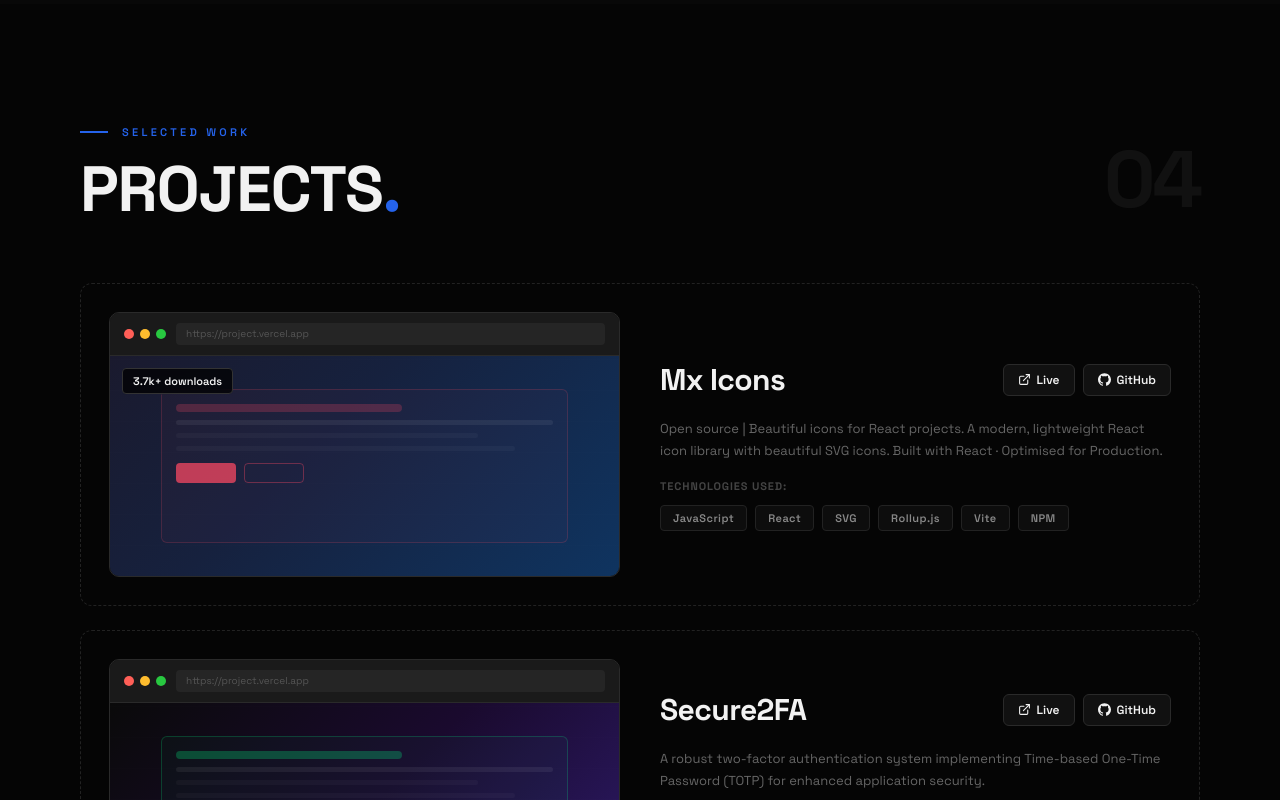
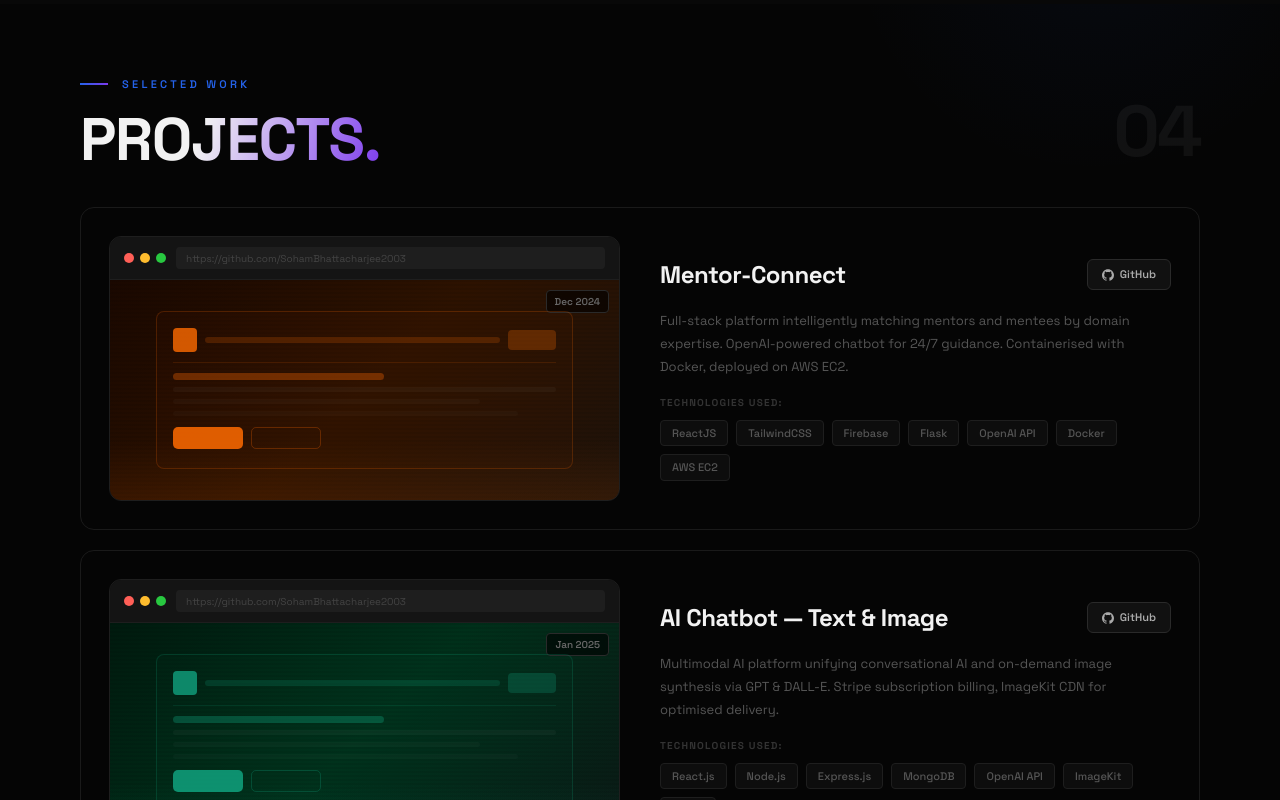
Before and after one commit to SohamBhattacharjee2003/Portfolio_Next, a Next.js app: page / in a window 1280 px wide. Shown: the part 1540-2340 px from the top of the page. Built offline with nearby package versions, Linux system fonts and the light colour scheme.

Commit message:
Projects: accent glow on hover, scanline texture, animated tag hover, gradient heading

```diff
--- a/components/Projects.tsx
+++ b/components/Projects.tsx
@@ -5,132 +5,93 @@ import { FiExternalLink } from "react-icons/fi";
 
 const projects = [
   {
-    title: "Mx Icons",
-    badge: "3.7k+ downloads",
-    desc: "Open source | Beautiful icons for React projects. A modern, lightweight React icon library with beautiful SVG icons. Built with React · Optimised for Production.",
-    tags: ["JavaScript", "React", "SVG", "Rollup.js", "Vite", "NPM"],
-    live: "#",
-    github: "#",
-    gradient: "linear-gradient(135deg, #1a1a2e 0%, #16213e 40%, #0f3460 100%)",
-    accent: "#e94560",
+    title: "Mentor-Connect",
+    date: "Dec 2024",
+    desc: "Full-stack platform intelligently matching mentors and mentees by domain expertise. OpenAI-powered chatbot for 24/7 guidance. Containerised with Docker, deployed on AWS EC2.",
+    tags: ["ReactJS", "TailwindCSS", "Firebase", "Flask", "OpenAI API", "Docker", "AWS EC2"],
+    live: null,
+    github: "https://github.com/SohamBhattacharjee2003",
+    gradient: "linear-gradient(135deg,#1a0800 0%,#2d1200 50%,#ff6b0015 100%)",
+    accent: "#ff6b00",
   },
   {
-    title: "Secure2FA",
-    badge: null,
-    desc: "A robust two-factor authentication system implementing Time-based One-Time Password (TOTP) for enhanced application security.",
-    tags: ["JavaScript", "React", "Node.js", "MongoDB", "Java", "SpringBoot", "Spring Security"],
-    live: "#",
-    github: "#",
-    gradient: "linear-gradient(135deg, #0a0a0a 0%, #1a0a2e 50%, #2d1b69 100%)",
-    accent: "#00ff88",
+    title: "AI Chatbot — Text & Image",
+    date: "Jan 2025",
+    desc: "Multimodal AI platform unifying conversational AI and on-demand image synthesis via GPT & DALL-E. Stripe subscription billing, ImageKit CDN for optimised delivery.",
+    tags: ["React.js", "Node.js", "Express.js", "MongoDB", "OpenAI API", "ImageKit", "Stripe"],
+    live: null,
+    github: "https://github.com/SohamBhattacharjee2003",
+    gradient: "linear-gradient(135deg,#001a0e 0%,#00301a 50%,#10a37f18 100%)",
+    accent: "#10a37f",
   },
   {
-    title: "BlogZone",
-    badge: null,
-    desc: "A modern full-stack blogging platform with rich text editing, user authentication, and a clean reading experience.",
-    tags: ["React", "Node.js", "MongoDB", "Express", "JWT"],
-    live: "#",
-    github: "#",
-    gradient: "linear-gradient(135deg, #0d1117 0%, #161b22 50%, #21262d 100%)",
-    accent: "#58a6ff",
+    title: "ReqNest — API Sandbox",
+    date: "Mar 2025",
+    desc: "Cross-platform Flutter app for mobile-native API testing — full REST support, live response introspection. Flask/Gunicorn backend returns latency, status codes, formatted JSON.",
+    tags: ["Flutter", "Flask", "Supabase", "REST APIs", "JWT", "Gunicorn"],
+    live: null,
+    github: "https://github.com/SohamBhattacharjee2003",
+    gradient: "linear-gradient(135deg,#00101e 0%,#00203e 50%,#027dff18 100%)",
+    accent: "#027dff",
   },
   {
-    title: "AI Dashboard",
-    badge: null,
-    desc: "Real-time analytics dashboard powered by AI — ingests live data, surfaces insights, and auto-generates reports.",
-    tags: ["Next.js", "OpenAI", "PostgreSQL", "TypeScript"],
+    title: "SyncIDE — Collaborative IDE",
+    date: "Apr 2025",
+    desc: "Browser-based IDE for real-time pair programming. Live multi-cursor sync over WebSocket with sub-second latency. Peer-to-peer video calling via WebRTC built directly into the editor.",
+    tags: ["React.js", "Node.js", "Express.js", "MongoDB", "WebSocket", "WebRTC", "Tailwind CSS"],
     live: "#",
-    github: "#",
-    gradient: "linear-gradient(135deg, #0f0c29 0%, #302b63 50%, #24243e 100%)",
-    accent: "#a78bfa",
+    github: "https://github.com/SohamBhattacharjee2003",
+    gradient: "linear-gradient(135deg,#001810 0%,#00301e 50%,#00c98318 100%)",
+    accent: "#00c983",
   },
 ];
 
-function BrowserMockup({ gradient, accent, badge }: { gradient: string; accent: string; badge: string | null }) {
+function BrowserMockup({ gradient, accent, date }: { gradient: string; accent: string; date: string }) {
   return (
-    <div style={{
-      borderRadius: 10,
-      overflow: "hidden",
-      border: "1px solid #2a2a2a",
-      background: "#111",
-      flexShrink: 0,
-    }}>
-      {/* Browser chrome */}
-      <div style={{
-        background: "#1a1a1a",
-        padding: "10px 14px",
-        display: "flex",
-        alignItems: "center",
-        gap: 10,
-        borderBottom: "1px solid #2a2a2a",
-      }}>
+    <div style={{ borderRadius: 12, overflow: "hidden", border: "1px solid #1e1e1e", background: "#0a0a0a", flexShrink: 0 }}>
+      {/* Chrome bar */}
+      <div style={{ background: "#141414", padding: "10px 14px", display: "flex", alignItems: "center", gap: 10, borderBottom: "1px solid #1e1e1e" }}>
         <div style={{ display: "flex", gap: 6 }}>
-          <div style={{ width: 10, height: 10, borderRadius: "50%", background: "#ff5f57" }} />
-          <div style={{ width: 10, height: 10, borderRadius: "50%", background: "#febc2e" }} />
-          <div style={{ width: 10, height: 10, borderRadius: "50%", background: "#28c840" }} />
+          {["#ff5f57","#febc2e","#28c840"].map(c => <div key={c} style={{ width: 10, height: 10, borderRadius: "50%", background: c }} />)}
         </div>
-        <div style={{
-          flex: 1,
-          background: "#252525",
-          borderRadius: 4,
-          height: 22,
-          display: "flex",
-          alignItems: "center",
-          paddingLeft: 10,
-        }}>
-          <span style={{ fontSize: 10, color: "#555" }}>https://project.vercel.app</span>
+        <div style={{ flex: 1, background: "#1e1e1e", borderRadius: 4, height: 22, display: "flex", alignItems: "center", paddingLeft: 10 }}>
+          <span style={{ fontSize: 10, color: "#444" }}>https://github.com/SohamBhattacharjee2003</span>
         </div>
       </div>
 
-      {/* Screenshot area */}
-      <div style={{
-        height: 220,
-        background: gradient,
-        position: "relative",
-        display: "flex",
-        alignItems: "center",
-        justifyContent: "center",
-      }}>
-        {/* Decorative inner UI hint */}
-        <div style={{ position: "absolute", inset: 0, opacity: 0.15, backgroundImage: "repeating-linear-gradient(0deg, transparent, transparent 30px, rgba(255,255,255,0.03) 30px, rgba(255,255,255,0.03) 31px)" }} />
-        <div style={{
-          width: "80%",
-          height: "70%",
-          border: `1px solid ${accent}33`,
-          borderRadius: 6,
-          background: `${accent}08`,
-          display: "flex",
-          flexDirection: "column",
-          gap: 8,
-          padding: 14,
-        }}>
-          <div style={{ width: "60%", height: 8, background: `${accent}40`, borderRadius: 4 }} />
-          <div style={{ width: "100%", height: 5, background: "#ffffff10", borderRadius: 4 }} />
-          <div style={{ width: "80%", height: 5, background: "#ffffff08", borderRadius: 4 }} />
-          <div style={{ width: "90%", height: 5, background: "#ffffff08", borderRadius: 4 }} />
-          <div style={{ display: "flex", gap: 8, marginTop: 4 }}>
-            <div style={{ width: 60, height: 20, background: accent, borderRadius: 4, opacity: 0.8 }} />
-            <div style={{ width: 60, height: 20, border: `1px solid ${accent}66`, borderRadius: 4 }} />
+      {/* Screen */}
+      <div style={{ height: 220, background: gradient, position: "relative", display: "flex", alignItems: "center", justifyContent: "center", overflow: "hidden" }}>
+
+        {/* scanline texture */}
+        <div style={{ position: "absolute", inset: 0, backgroundImage: "repeating-linear-gradient(0deg,transparent,transparent 2px,rgba(0,0,0,0.08) 2px,rgba(0,0,0,0.08) 4px)", pointerEvents: "none" }} />
+
+        {/* mock UI */}
+        <div style={{ width: "82%", height: "72%", border: `1px solid ${accent}33`, borderRadius: 8, background: `${accent}06`, padding: 16, display: "flex", flexDirection: "column", gap: 10, position: "relative", zIndex: 1 }}>
+          {/* nav bar mockup */}
+          <div style={{ display: "flex", gap: 8, alignItems: "center", paddingBottom: 10, borderBottom: `1px solid ${accent}20` }}>
+            <div style={{ width: 24, height: 24, borderRadius: 4, background: accent, opacity: 0.8 }} />
+            <div style={{ flex: 1, height: 6, background: `${accent}30`, borderRadius: 4 }} />
+            <div style={{ width: 48, height: 20, background: `${accent}40`, borderRadius: 4 }} />
+          </div>
+          <div style={{ display: "flex", flexDirection: "column", gap: 7, flex: 1 }}>
+            <div style={{ width: "55%", height: 7, background: `${accent}55`, borderRadius: 4 }} />
+            <div style={{ width: "100%", height: 5, background: "#ffffff08", borderRadius: 4 }} />
+            <div style={{ width: "80%",  height: 5, background: "#ffffff06", borderRadius: 4 }} />
+            <div style={{ width: "90%",  height: 5, background: "#ffffff05", borderRadius: 4 }} />
+            <div style={{ display: "flex", gap: 8, marginTop: 4 }}>
+              <div style={{ width: 70, height: 22, background: accent, borderRadius: 5, opacity: 0.85 }} />
+              <div style={{ width: 70, height: 22, border: `1px solid ${accent}44`, borderRadius: 5 }} />
+            </div>
           </div>
         </div>
 
-        {badge && (
-          <div style={{
-            position: "absolute",
-            top: 12,
-            left: 12,
-            background: "rgba(0,0,0,0.75)",
-            border: "1px solid #333",
-            borderRadius: 4,
-            padding: "4px 10px",
-            fontSize: 11,
-            fontWeight: 600,
-            color: "#f2f2f2",
-            backdropFilter: "blur(8px)",
-          }}>
-            {badge}
-          </div>
-        )}
+        {/* date badge */}
+        <div style={{ position: "absolute", top: 10, right: 10, background: "rgba(0,0,0,0.6)", border: "1px solid #2a2a2a", borderRadius: 4, padding: "3px 8px", fontSize: 10, fontWeight: 600, color: "#666", backdropFilter: "blur(8px)" }}>
+          {date}
+        </div>
+
+        {/* accent glow bottom */}
+        <div style={{ position: "absolute", bottom: 0, left: 0, right: 0, height: 60, background: `linear-gradient(to top, ${accent}18, transparent)`, pointerEvents: "none" }} />
       </div>
     </div>
   );
@@ -144,108 +105,55 @@ function ProjectCard({ p }: { p: typeof projects[0] }) {
       onMouseEnter={() => setHovered(true)}
       onMouseLeave={() => setHovered(false)}
       style={{
-        border: `1px dashed ${hovered ? "#333" : "#222"}`,
-        borderRadius: 12,
+        border: `1px solid ${hovered ? p.accent + "44" : "#1a1a1a"}`,
+        borderRadius: 14,
         padding: 28,
         display: "grid",
         gridTemplateColumns: "1fr 1fr",
         gap: 40,
         alignItems: "center",
-        transition: "border-color 0.25s, background 0.25s",
+        transition: "border-color 0.3s, background 0.3s, box-shadow 0.3s",
         background: hovered ? "#0a0a0a" : "transparent",
-        cursor: "default",
+        boxShadow: hovered ? `0 0 40px ${p.accent}10` : "none",
       }}
     >
-      {/* Left: browser mockup */}
-      <BrowserMockup gradient={p.gradient} accent={p.accent} badge={p.badge} />
+      <BrowserMockup gradient={p.gradient} accent={p.accent} date={p.date} />
 
-      {/* Right: project info */}
       <div style={{ display: "flex", flexDirection: "column", gap: 16 }}>
-
-        {/* Title + buttons */}
-        <div style={{ display: "flex", alignItems: "center", gap: 14, flexWrap: "wrap" }}>
-          <h3 style={{
-            fontSize: "clamp(22px, 2.5vw, 30px)",
-            fontWeight: 700,
-            color: "#f2f2f2",
-            letterSpacing: "-0.02em",
-          }}>
+        {/* Title row */}
+        <div style={{ display: "flex", alignItems: "center", gap: 12, flexWrap: "wrap" }}>
+          <h3 style={{ fontSize: "clamp(18px, 2vw, 24px)", fontWeight: 700, color: hovered ? p.accent : "#f2f2f2", transition: "color 0.3s", letterSpacing: "-0.02em" }}>
             {p.title}
           </h3>
-
           <div style={{ display: "flex", gap: 8, marginLeft: "auto" }}>
-            <a
-              href={p.live}
-              style={{
-                display: "flex",
-                alignItems: "center",
-                gap: 6,
-                padding: "6px 14px",
-                border: "1px solid #2a2a2a",
-                borderRadius: 6,
-                fontSize: 12,
-                fontWeight: 600,
-                color: "#f2f2f2",
-                background: "#111",
-                textDecoration: "none",
-                transition: "border-color 0.2s, color 0.2s",
-              }}
-              onMouseEnter={e => { (e.currentTarget as HTMLAnchorElement).style.borderColor = "#2563eb"; (e.currentTarget as HTMLAnchorElement).style.color = "#2563eb"; }}
-              onMouseLeave={e => { (e.currentTarget as HTMLAnchorElement).style.borderColor = "#2a2a2a"; (e.currentTarget as HTMLAnchorElement).style.color = "#f2f2f2"; }}
-            >
-              <FiExternalLink size={13} />
-              Live
-            </a>
-            <a
-              href={p.github}
-              style={{
-                display: "flex",
-                alignItems: "center",
-                gap: 6,
-                padding: "6px 14px",
-                border: "1px solid #2a2a2a",
-                borderRadius: 6,
-                fontSize: 12,
-                fontWeight: 600,
-                color: "#f2f2f2",
-                background: "#111",
-                textDecoration: "none",
-                transition: "border-color 0.2s, color 0.2s",
-              }}
-              onMouseEnter={e => { (e.currentTarget as HTMLAnchorElement).style.borderColor = "#2563eb"; (e.currentTarget as HTMLAnchorElement).style.color = "#2563eb"; }}
-              onMouseLeave={e => { (e.currentTarget as HTMLAnchorElement).style.borderColor = "#2a2a2a"; (e.currentTarget as HTMLAnchorElement).style.color = "#f2f2f2"; }}
-            >
-              <SiGithub size={13} />
-              GitHub
+            {p.live && (
+              <a href={p.live} target="_blank" rel="noreferrer"
+                style={{ display: "flex", alignItems: "center", gap: 6, padding: "6px 14px", border: `1px solid #2a2a2a`, borderRadius: 6, fontSize: 11, fontWeight: 600, color: "#aaa", background: "#111", textDecoration: "none", transition: "all 0.2s" }}
+                onMouseEnter={e => { const el = e.currentTarget as HTMLElement; el.style.borderColor = p.accent; el.style.color = p.accent; }}
+                onMouseLeave={e => { const el = e.currentTarget as HTMLElement; el.style.borderColor = "#2a2a2a"; el.style.color = "#aaa"; }}>
+                <FiExternalLink size={12} /> Live
+              </a>
+            )}
+            <a href={p.github} target="_blank" rel="noreferrer"
+              style={{ display: "flex", alignItems: "center", gap: 6, padding: "6px 14px", border: "1px solid #2a2a2a", borderRadius: 6, fontSize: 11, fontWeight: 600, color: "#aaa", background: "#111", textDecoration: "none", transition: "all 0.2s" }}
+              onMouseEnter={e => { const el = e.currentTarget as HTMLElement; el.style.borderColor = "#f2f2f2"; el.style.color = "#f2f2f2"; }}
+              onMouseLeave={e => { const el = e.currentTarget as HTMLElement; el.style.borderColor = "#2a2a2a"; el.style.color = "#aaa"; }}>
+              <SiGithub size={12} /> GitHub
             </a>
           </div>
         </div>
 
-        {/* Description */}
-        <p style={{ fontSize: 13, color: "#666", lineHeight: 1.7 }}>
-          {p.desc}
-        </p>
+        <p style={{ fontSize: 13, color: "#555", lineHeight: 1.8 }}>{p.desc}</p>
 
-        {/* Tech tags */}
         <div>
-          <p style={{ fontSize: 11, fontWeight: 700, color: "#444", letterSpacing: "0.08em", textTransform: "uppercase", marginBottom: 10 }}>
+          <p style={{ fontSize: 10, fontWeight: 700, color: "#333", letterSpacing: "0.12em", textTransform: "uppercase", marginBottom: 10 }}>
             Technologies Used:
           </p>
           <div style={{ display: "flex", flexWrap: "wrap", gap: 8 }}>
-            {p.tags.map((tag) => (
-              <span
-                key={tag}
-                style={{
-                  fontSize: 11,
-                  fontWeight: 600,
-                  color: "#888",
-                  padding: "4px 12px",
-                  border: "1px solid #222",
-                  borderRadius: 4,
-                  letterSpacing: "0.04em",
-                  background: "#0d0d0d",
-                }}
-              >
+            {p.tags.map(tag => (
+              <span key={tag} style={{ fontSize: 11, fontWeight: 500, color: "#555", padding: "4px 11px", border: "1px solid #1e1e1e", borderRadius: 4, background: "#0d0d0d", transition: "border-color 0.2s, color 0.2s" }}
+                onMouseEnter={e => { const el = e.currentTarget as HTMLElement; el.style.borderColor = p.accent + "55"; el.style.color = p.accent; }}
+                onMouseLeave={e => { const el = e.currentTarget as HTMLElement; el.style.borderColor = "#1e1e1e"; el.style.color = "#555"; }}>
                 {tag}
               </span>
             ))}
@@ -264,39 +172,38 @@ export default function Projects() {
     if (!el) return;
     const obs = new IntersectionObserver(
       ([e]) => { if (e.isIntersecting) { el.classList.add("in"); obs.disconnect(); } },
-      { threshold: 0.05 }
+      { threshold: 0.04 }
     );
     obs.observe(el);
     return () => obs.disconnect();
   }, []);
 
   return (
-    <section id="projects" ref={ref} className="reveal" style={{ padding: "120px 0", background: "#050505" }}>
+    <section id="projects" ref={ref} className="reveal" style={{ padding: "72px 0", background: "#050505", position: "relative", overflow: "hidden" }}>
+
+      <div style={{ position: "absolute", top: "-20%", right: "-5%", width: 500, height: 500, borderRadius: "50%", background: "radial-gradient(circle,rgba(37,99,235,0.05) 0%,transparent 70%)", pointerEvents: "none" }} />
+
       <div className="container">
-
-        {/* Header */}
-        <div style={{ display: "flex", alignItems: "flex-end", justifyContent: "space-between", marginBottom: 64 }}>
+        <div style={{ display: "flex", alignItems: "flex-end", justifyContent: "space-between", marginBottom: 40 }}>
           <div>
             <div style={{ display: "flex", alignItems: "center", gap: 14, marginBottom: 20 }}>
-              <div style={{ width: 28, height: 2, background: "#2563eb" }} />
-              <span style={{ fontSize: 11, fontWeight: 600, letterSpacing: "0.3em", textTransform: "uppercase", color: "#2563eb" }}>
-                Selected Work
+              <div style={{ width: 28, height: 2, background: "linear-gradient(90deg,#2563eb,#7c3aed)" }} />
+              <span style={{ fontSize: 11, fontWeight: 600, letterSpacing: "0.3em", textTransform: "uppercase", color: "#2563eb" }}>Selected Work</span>
+            </div>
+            <h2 style={{ fontSize: "clamp(34px, 5vw, 60px)", fontWeight: 800, lineHeight: 0.92, letterSpacing: "-0.02em" }}>
+              <span style={{ background: "linear-gradient(110deg,#f2f2f2 40%,#7c3aed 100%)", WebkitBackgroundClip: "text", WebkitTextFillColor: "transparent", backgroundClip: "text" }}>
+                PROJECTS.
               </span>
-            </div>
-            <h2 style={{ fontSize: "clamp(36px, 5vw, 64px)", fontWeight: 800, lineHeight: 0.92, color: "#f2f2f2", letterSpacing: "-0.02em" }}>
-              PROJECTS<span style={{ color: "#2563eb" }}>.</span>
             </h2>
           </div>
-          <span style={{ fontSize: 80, fontWeight: 800, color: "#111", letterSpacing: "-0.04em", lineHeight: 1 }}>
-            {projects.length.toString().padStart(2, "0")}
+          <span style={{ fontSize: 72, fontWeight: 800, color: "#111", letterSpacing: "-0.04em", lineHeight: 1 }}>
+            {String(projects.length).padStart(2, "0")}
           </span>
         </div>
 
-        {/* Cards */}
-        <div style={{ display: "flex", flexDirection: "column", gap: 24 }}>
-          {projects.map((p) => <ProjectCard key={p.title} p={p} />)}
+        <div style={{ display: "flex", flexDirection: "column", gap: 20 }}>
+          {projects.map(p => <ProjectCard key={p.title} p={p} />)}
         </div>
-
       </div>
     </section>
   );
```
